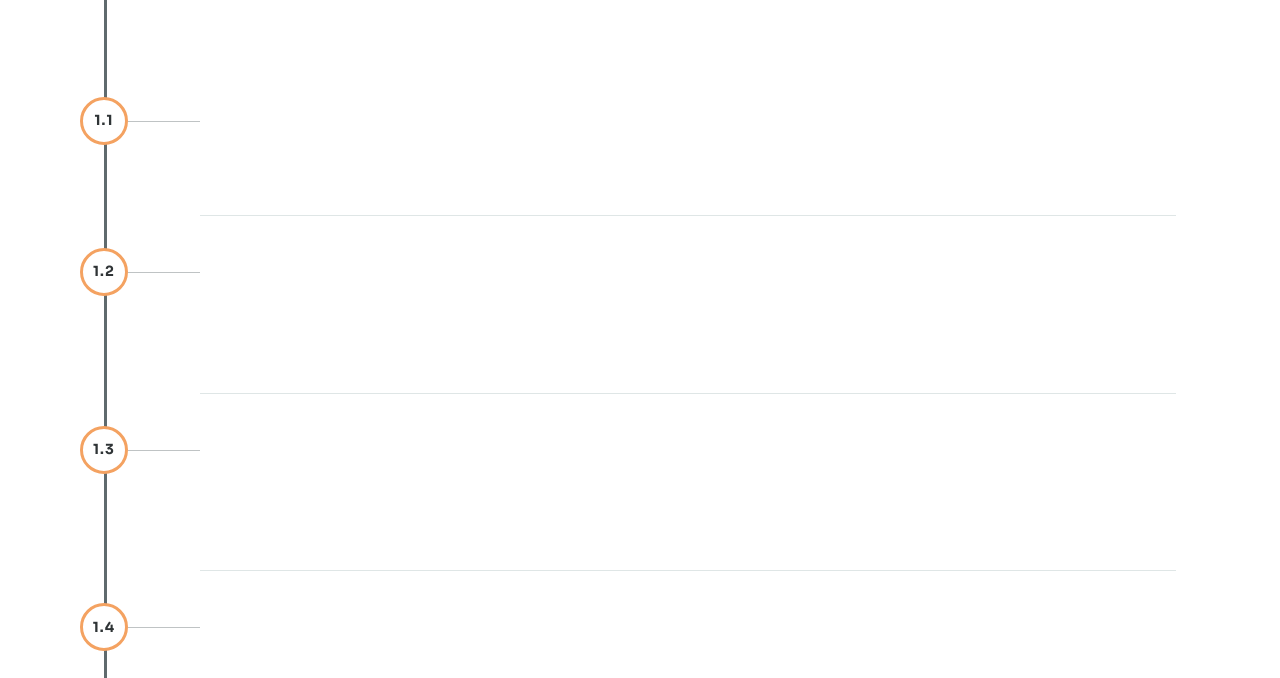
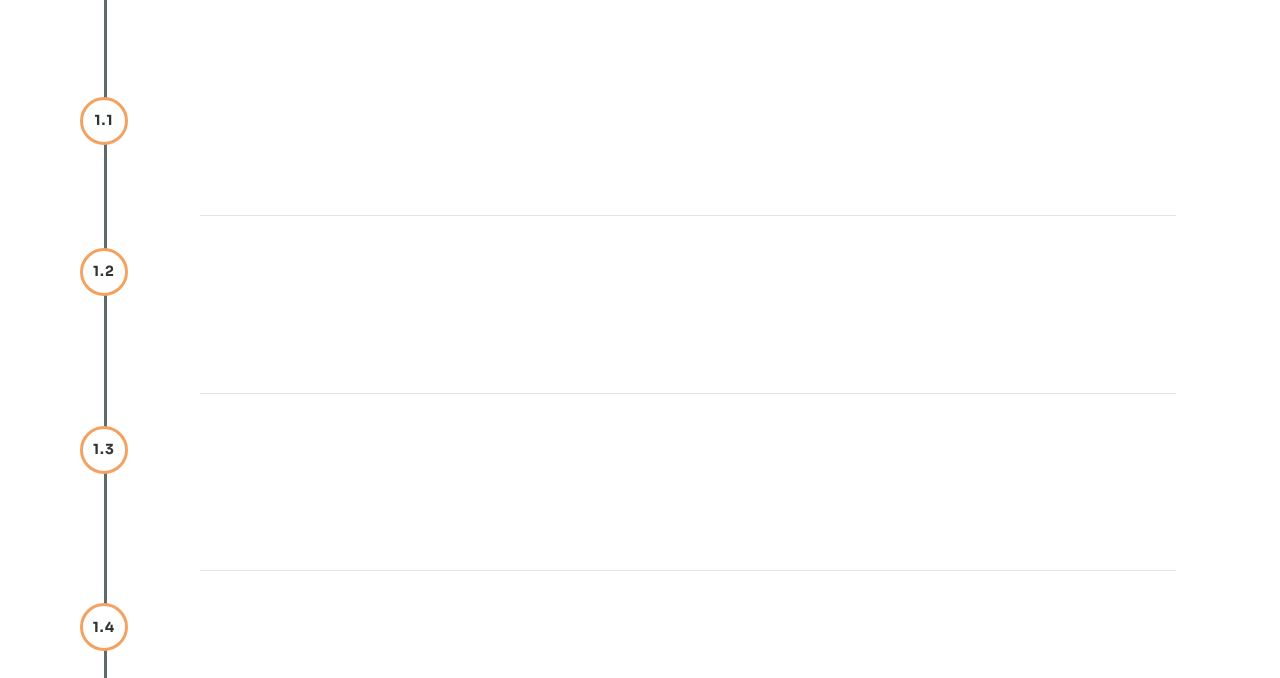
Before and after one commit to lesm23031990/techtojob-concurso, a Next.js app in the folder app/: page /en in a window 1280 px wide. Shown: the part 1120-1798 px from the top of the page. Built offline with nearby package versions, Linux system fonts and the light colour scheme.

Commit message:
revert(how-it-works): drop the node-to-step connector (D70)

```diff
--- a/app/app/globals.css
+++ b/app/app/globals.css
@@ -531,37 +531,6 @@
   }
 }
 
-/* ── Conector nodo→paso (D70) ────────────────────────────────────────────
-   Hairline que une el nodo `1.x` del raíl con el título de su paso. Se
-   enciende `slate/40 → brand` cuando el paso entra en el viewport (mismo
-   `cover`/`--i`/easing que el resto), de modo que los pasos ya alcanzados
-   quedan encendidos y los pendientes apagados: lectura de avance sin JS.
-   Anima solo `background-color` (paint de 1px, sin reflow). Estado por
-   defecto = final: sin `animation-timeline` o con `prefers-reduced-motion`
-   el conector se ve `brand`. El ancho/offset lo da el JSX por breakpoint. */
-.step-link {
-  background-color: var(--color-brand);
-}
-
-@supports (animation-timeline: view()) {
-  @media (prefers-reduced-motion: no-preference) {
-    .step-link {
-      animation: link-lit cubic-bezier(0.2, 0.9, 0.2, 1) both;
-      animation-timeline: view();
-      animation-range: cover 0% cover calc(12% + var(--i, 0) * 4%);
-    }
-  }
-}
-
-@keyframes link-lit {
-  from {
-    background-color: rgb(95 106 109 / 0.4);
-  }
-  to {
-    background-color: var(--color-brand);
-  }
-}
-
 /* ── Hero V6 "Plano Cinético" (D40) ──────────────────────────────────────
    Vocabulario permitido por D37.1: hairline de plano + tipografía cinética.
    Prohibido: blobs/aurora (manchas con blur), glassmorphism y colores fuera
--- a/app/components/sections/HowItWorks.tsx
+++ b/app/components/sections/HowItWorks.tsx
@@ -22,8 +22,9 @@ import { IconArrowUpRight } from "@/components/icons";
  * Layout (D70, reopens D66–D69): the copy column runs to grid column 12 (no
  * empty lane between title and text) and the RESULT becomes the visual anchor
  * (`lead` + 3px `brand` bar) while the description drops to `slate`, so the
- * promise outranks the explanation. A hairline (`.step-link`) joins each node
- * to its step and lights up `slate → brand` as the step enters the viewport.
+ * promise outranks the explanation. The node→step connector proposed in D70
+ * was REJECTED by Lorena and removed on 23/09: the rail is not linked to the
+ * headings by a hairline.
  *
  * Motion (D69, supersedes D62→D68 for this section): every text block enters
  * with `.reveal-left` — it slides in FROM THE RAIL (left → right), so each step
@@ -65,17 +66,6 @@ export default async function HowItWorks() {
             style={{ "--i": index } as CSSProperties}
             className="relative border-t border-line py-8 first:border-t-0 lg:py-10"
           >
-            {/* D70: hairline from the node to its step so the rail READS as the
-                step's origin (decorative, aria-hidden). It lights up `slate → brand`
-                as the step enters the viewport (`.step-link`, same `cover`/`--i`
-                pattern as the node fill), giving a sense of progress: steps already
-                reached stay lit, upcoming ones stay muted. Widths/offsets cancel
-                the `Section` indent minus the node radius, per breakpoint. */}
-            <span
-              aria-hidden="true"
-              className="step-link absolute top-[2.625rem] -left-[0.625rem] h-px w-[0.625rem] md:-left-[2.375rem] md:w-[2.375rem] lg:top-[3.5rem] lg:-left-[3.5rem] lg:w-[3.5rem] xl:-left-[4.5rem] xl:w-[4.5rem]"
-            />
-
             {/* Step node on the page rail (decorative: order lives in the <ol>).
                 Round, double-circle (outer ring + inner disc with a paper gap)
                 and bigger than the section marker so the steps read first. The
```
Also changed, not shown: 4 other files (tests, documents, lock files or other folders).
